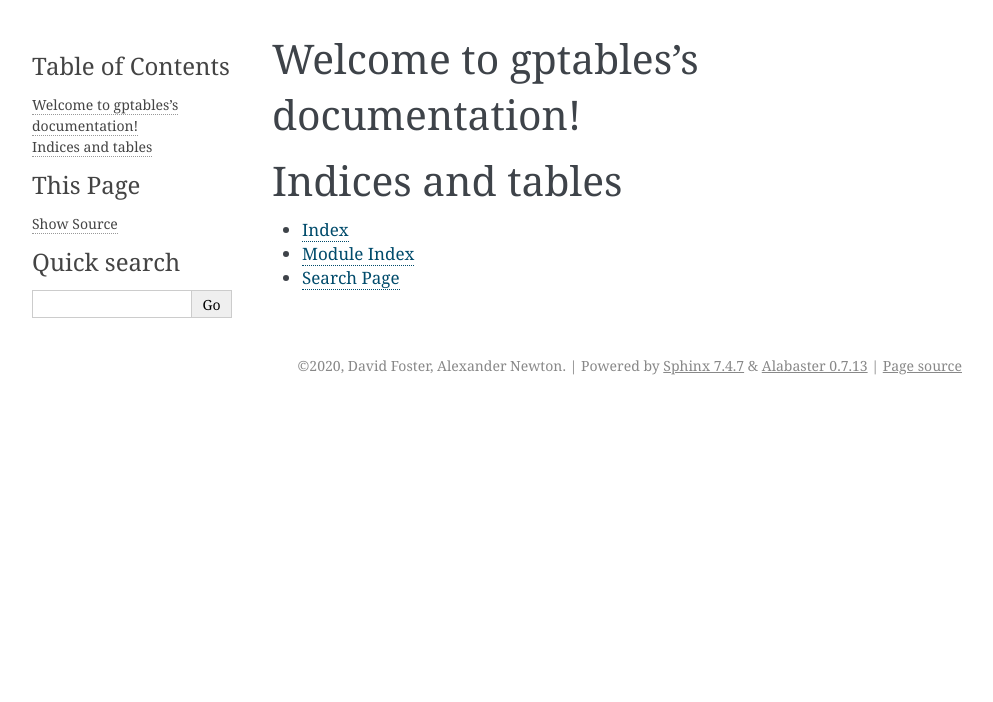
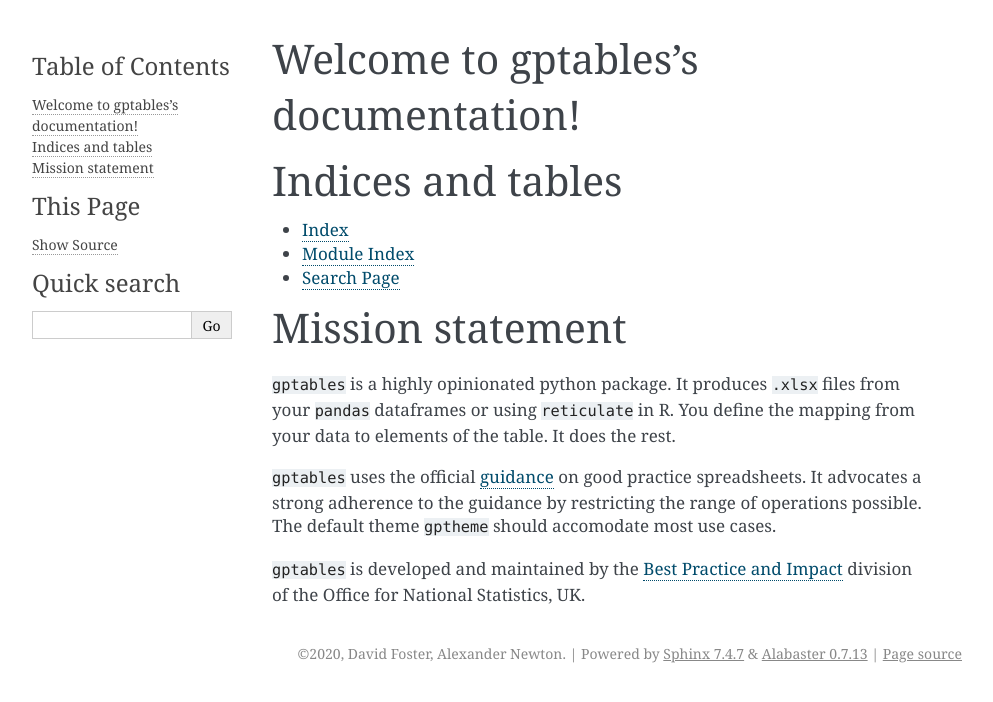
Before and after one commit to best-practice-and-impact/gptables, a Sphinx documentation site: the page built from docs/source/index.rst, in a window 1280 px wide. Shown: the top 702 px of the page, without its empty margins (148-1141 px from the left). Built offline with Sphinx 7.4.7, drawn with Linux system fonts in a browser that asks for light colours.

Commit message:
index.rst is now legible

```diff
--- a/docs/source/index.rst
+++ b/docs/source/index.rst
@@ -18,3 +18,20 @@
 * :ref:`genindex`
 * :ref:`modindex`
 * :ref:`search`
+
+Mission statement
+=================
+
+``gptables`` is a highly opinionated python package.
+It produces ``.xlsx`` files from your ``pandas`` dataframes or using ``reticulate`` in R.
+You define the mapping from your data to elements of the table.
+It does the rest.
+
+``gptables`` uses the official guidance_ on good practice spreadsheets.
+It advocates a strong adherence to the guidance by restricting the range of operations possible.
+The default theme ``gptheme`` should accomodate most use cases.
+
+``gptables`` is developed and maintained by the `Best Practice and Impact`_ division of the Office for National Statistics, UK.
+
+.. _guidance: https://gss.civilservice.gov.uk/policy-store/releasing-statistics-in-spreadsheets/
+.. _`Best Practice and Impact`: https://gss.civilservice.gov.uk/about-us/support-for-the-gss/
```
